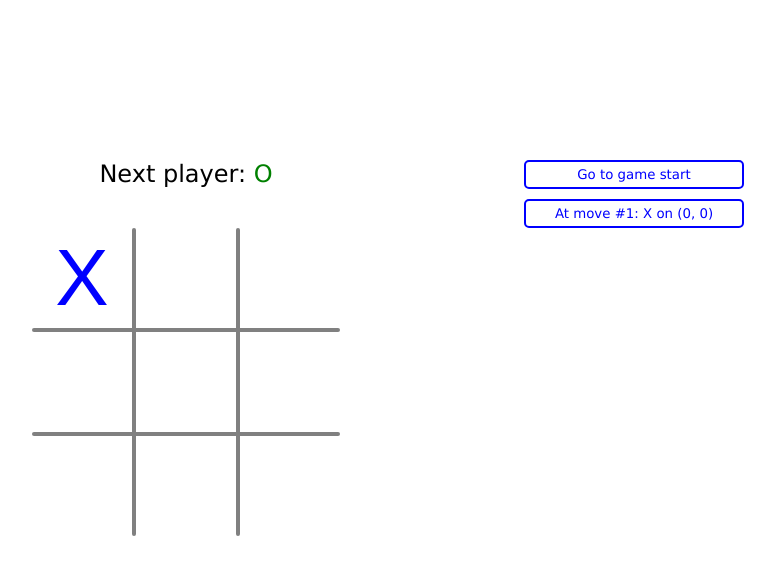
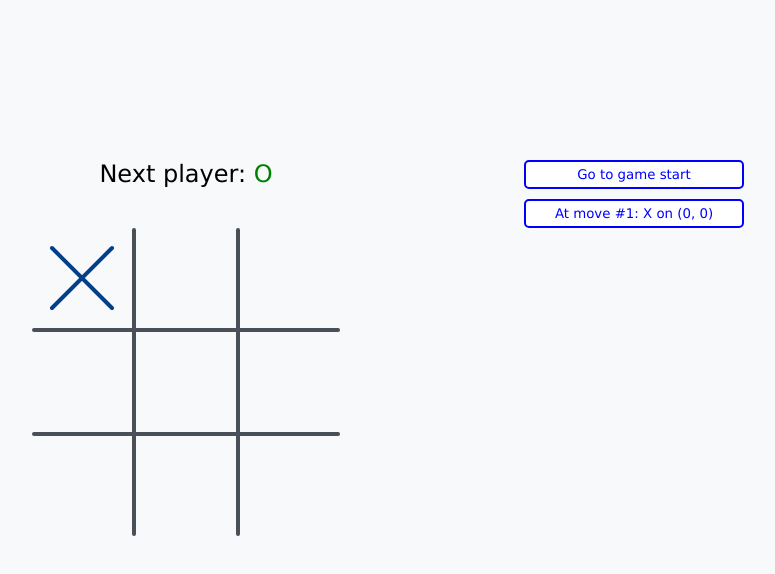
Before and after one commit to coding-z/Tic-Tac-Toe, a React (Create React App) app: page / in a window 1280 px wide. Both pictures are taken after a click on the button 386 px from the left and 278 px from the top of the page. Shown: the top 574 px of the page, without its empty margins (304-1079 px from the left). Built offline with nearby package versions, Linux system fonts and the light colour scheme.

Commit message:
Update board styles and replace character with animated SVG

```diff
--- a/src/App.js
+++ b/src/App.js
@@ -12,7 +12,58 @@ function Square({ value, onSquareClick, isWin }) {
       )}
       onClick={onSquareClick}
     >
-      {value}
+      {value === "X" ? (
+        <svg
+          version="1.1"
+          xmlns="http://www.w3.org/2000/svg"
+          width="100"
+          height="100"
+        >
+          <line
+            x1="80"
+            y1="20"
+            x2="20"
+            y2="80"
+            stroke="#023E8A"
+            strokeWidth="4"
+            strokeLinecap="round"
+            strokeDasharray="85"
+            strokeDashoffset="85"
+          />
+          <line
+            x1="20"
+            y1="20"
+            x2="80"
+            y2="80"
+            stroke="#023E8A"
+            strokeWidth="4"
+            strokeLinecap="round"
+            strokeDasharray="90"
+            strokeDashoffset="90"
+          />
+        </svg>
+      ) : value === "O" ? (
+        <svg
+          version="1.1"
+          xmlns="http://www.w3.org/2000/svg"
+          width="100"
+          height="100"
+        >
+          <circle
+            cx="50"
+            cy="50"
+            r="30"
+            stroke="#3A5A40"
+            strokeWidth="4"
+            strokeLinecap="round"
+            fill="none"
+            strokeDasharray="190"
+            strokeDashoffset="-190"
+          />
+        </svg>
+      ) : (
+        null
+      )}
     </button>
   );
 }
--- a/src/styles.css
+++ b/src/styles.css
@@ -21,6 +21,7 @@ body {
   min-height: 100vh;
   height: 100vh;
   margin: 0;
+  background-color: #F8F9FA;
 }
 
 #root {
@@ -65,9 +66,10 @@ body {
 
 .game-board {
   display: block grid;
-  grid-template-columns: repeat(3, 1fr);
-  grid-template-rows: repeat(3, 1fr);
+  grid-template-columns: repeat(3, var(--square-size));
+  grid-template-rows: repeat(3, var(--square-size));
   margin: 0;
+  padding: 0;
   position: relative;
   height: calc(3 * var(--square-size) + 2 * var(--gap-size));
   width: calc(3 * var(--square-size) + 2 * var(--gap-size));
@@ -76,7 +78,7 @@ body {
 
 .grid-line {
   position: absolute;
-  background-color: gray;
+  background-color: #495057;
   border-radius: var(--gap-size);
 }
 
@@ -105,31 +107,41 @@ body {
 }
 
 .square {
-  background-color: white;
+  background-color: #F8F9FA;
   border-radius: 0;
-  font-size: 80px;
   border: none;
+  padding: 0;
 }
 
 .square:hover {
   cursor: pointer;
-  background-color: rgb(211 211 211 / 0.5);
-}
-
-.square.x {
-  color: blue;
+  background-color: rgb(148 149 150 / 0.2);
 }
 
 .square.x:hover, .square.x.win {
-  background-color: rgb(0 0 255 / 0.2);
-}
-
-.square.o {
-  color: green;
+  background-color: #0077B633;
 }
 
 .square.o:hover, .square.o.win {
-  background-color: rgb(0 128 0 / 0.2);
+  background-color: #2D6A4F33;
+}
+
+@keyframes draw {
+  to {
+    stroke-dashoffset: 0;
+  }
+}
+
+svg line:first-child {
+  animation: draw 300ms linear forwards;
+}
+
+svg line:last-child {
+  animation: draw 300ms linear 300ms forwards
+}
+
+svg circle {
+  animation: draw 600ms linear forwards;
 }
 
 .game-info {
```
